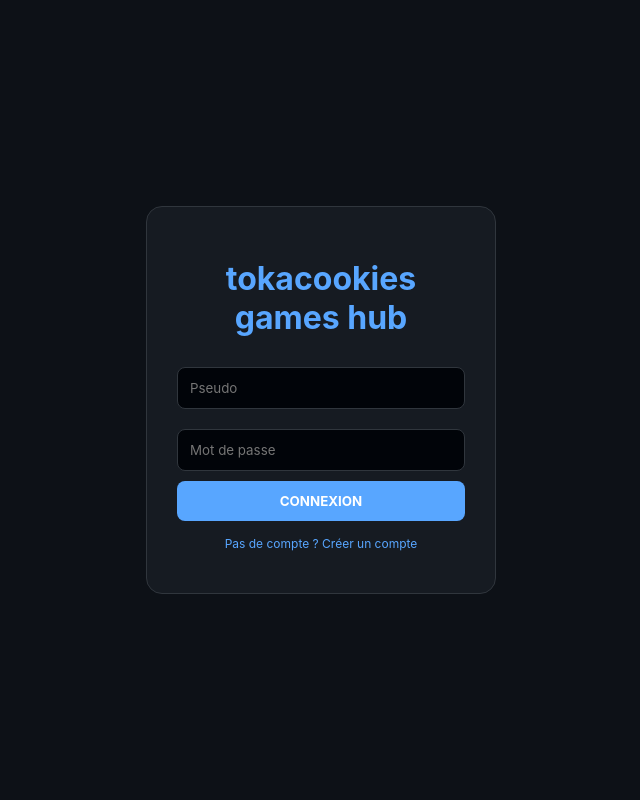
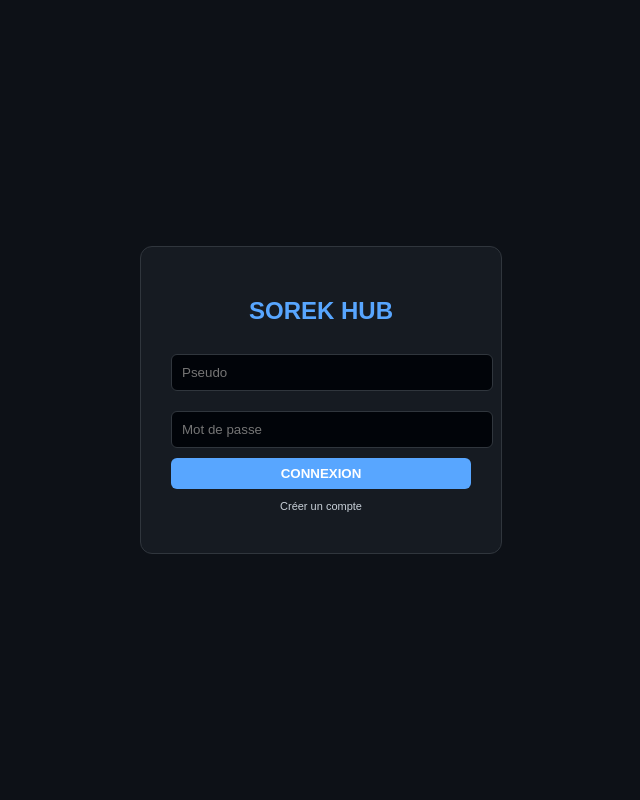
Before and after one commit to daxt61/tokacoockies_games, a Flask app: page / in a window 1280 px wide. Shown: the whole page, without its empty margins (319-959 px from the left). Run offline with Flask 3, Linux system fonts and the light colour scheme; some libraries are stand-ins or nearby versions.

Commit message:
Update index.html

```diff
--- a/templates/index.html
+++ b/templates/index.html
@@ -6,189 +6,161 @@
     <title>Sorek Hub</title>
     <script src="https://cdnjs.cloudflare.com/ajax/libs/socket.io/4.0.1/socket.io.js"></script>
     <style>
-        :root { --bg: #0d1117; --panel: #161b22; --border: #30363d; --accent: #58a6ff; --green: #238636; --red: #da3633; --text: #c9d1d9; }
-        * { box-sizing: border-box; font-family: -apple-system, sans-serif; }
-        body { margin: 0; background: var(--bg); color: var(--text); height: 100vh; overflow: hidden; display: flex; flex-direction: column; }
+        :root { --bg: #0d1117; --panel: #161b22; --border: #30363d; --accent: #58a6ff; --text: #c9d1d9; }
+        body { margin: 0; background: var(--bg); color: var(--text); font-family: sans-serif; height: 100vh; display: flex; overflow: hidden; }
 
-        /* LOGIN */
-        #login-screen { position: fixed; inset: 0; background: var(--bg); z-index: 9999; display: flex; flex-direction: column; align-items: center; justify-content: center; padding: 20px; }
-        .auth-card { background: var(--panel); border: 1px solid var(--border); padding: 30px; border-radius: 16px; width: 100%; max-width: 350px; text-align: center; }
-        input { width: 100%; padding: 12px; margin: 10px 0; border-radius: 8px; border: 1px solid var(--border); background: #010409; color: white; }
+        /* AUTH */
+        #login-screen { position: fixed; inset: 0; background: var(--bg); z-index: 9999; display: flex; align-items: center; justify-content: center; }
+        .auth-card { background: var(--panel); padding: 30px; border-radius: 12px; border: 1px solid var(--border); width: 300px; text-align: center; }
+        input { width: 100%; padding: 10px; margin: 10px 0; background: #010409; border: 1px solid var(--border); color: white; border-radius: 6px; }
 
-        /* LAYOUT */
-        #app { display: flex; flex: 1; overflow: hidden; }
-        #sidebar { width: 300px; border-right: 1px solid var(--border); background: #010409; padding: 20px; display: flex; flex-direction: column; }
-        #main { flex: 1; padding: 20px; position: relative; overflow-y: auto; display: flex; flex-direction: column; align-items: center; }
+        /* PANELS */
+        #sidebar-left { width: 260px; border-right: 1px solid var(--border); background: #010409; padding: 15px; }
+        #main-content { flex: 1; padding: 20px; display: flex; flex-direction: column; align-items: center; overflow-y: auto; }
+        #sidebar-right { width: 300px; border-left: 1px solid var(--border); background: #010409; display: flex; flex-direction: column; }
 
-        /* UI ELEMENTS */
-        .btn { padding: 12px 20px; border-radius: 8px; border: none; font-weight: bold; cursor: pointer; color: white; transition: 0.2s; }
-        .btn-blue { background: var(--accent); width: 100%; }
-        .btn-red { background: var(--red); }
-        .card { background: var(--panel); border: 1px solid var(--border); border-radius: 12px; padding: 15px; margin-bottom: 10px; width: 100%; }
+        /* PAINT */
+        #paint-area { width: 100%; max-width: 700px; text-align: center; }
+        canvas { background: white; border-radius: 8px; cursor: crosshair; touch-action: none; width: 100%; height: 450px; }
 
-        /* VIEWS */
-        .view { display: none; width: 100%; flex-direction: column; align-items: center; }
-        .view.active { display: flex; }
+        /* CHAT */
+        #chat-msgs { flex: 1; overflow-y: auto; padding: 10px; font-size: 14px; }
+        .msg { margin-bottom: 8px; background: var(--panel); padding: 8px; border-radius: 6px; }
+        #chat-input-area { padding: 10px; border-top: 1px solid var(--border); display: flex; }
 
         /* GAMES */
-        .grid { display: grid; grid-template-columns: repeat(3, 1fr); gap: 10px; width: 300px; margin: 20px; }
-        .cell { aspect-ratio: 1; background: var(--panel); border: 2px solid var(--border); border-radius: 12px; display: flex; align-items: center; justify-content: center; font-size: 40px; font-weight: bold; }
-        .click-btn { width: 180px; height: 180px; border-radius: 50%; background: var(--red); border: 8px solid #8e2321; font-size: 24px; color: white; font-weight: bold; box-shadow: 0 8px 0 #5c0f0f; }
-        .click-btn:active { transform: translateY(4px); box-shadow: 0 4px 0 #5c0f0f; }
-        canvas { background: white; border-radius: 12px; width: 100%; max-width: 600px; height: 400px; touch-action: none; }
+        .game-overlay { display: none; position: absolute; top: 50px; background: var(--bg); border: 2px solid var(--accent); padding: 20px; border-radius: 15px; z-index: 100; }
+        .grid { display: grid; grid-template-columns: repeat(3, 1fr); gap: 5px; width: 240px; }
+        .cell { width: 75px; height: 75px; background: var(--panel); border: 1px solid var(--border); display: flex; align-items: center; justify-content: center; font-size: 30px; font-weight: bold; }
+
+        .btn { padding: 8px 12px; border: none; border-radius: 6px; cursor: pointer; background: var(--accent); color: white; font-weight: bold; }
+        .btn-defi { padding: 4px 8px; font-size: 12px; }
 
         /* MODALE */
         #modal { display: none; position: fixed; inset: 0; background: rgba(0,0,0,0.8); z-index: 5000; align-items: center; justify-content: center; }
-        .modal-content { background: var(--panel); padding: 30px; border-radius: 20px; border: 1px solid var(--accent); text-align: center; width: 80%; max-width: 320px; }
-
-        /* MOBILE FIXES */
-        @media (max-width: 768px) {
-            #sidebar { display: none; }
-            #nav-mob { display: flex; position: fixed; bottom: 0; width: 100%; height: 65px; background: #010409; border-top: 1px solid var(--border); justify-content: space-around; align-items: center; }
-            #main { padding-bottom: 80px; }
-        }
-        #nav-mob { display: none; }
-        .nav-btn { background: none; border: none; color: var(--text); font-size: 20px; display: flex; flex-direction: column; align-items: center; }
+        .modal-box { background: var(--panel); padding: 20px; border-radius: 12px; border: 1px solid var(--accent); text-align: center; }
     </style>
 </head>
 <body>
 
-    <div id="modal">
-        <div class="modal-content">
-            <h2 id="modal-title">⚔️ Défi !</h2>
-            <p id="modal-body"></p>
-            <div id="modal-btns" style="display: flex; gap: 10px; margin-top: 20px;"></div>
+    <div id="login-screen">
+        <div class="auth-card">
+            <h2 style="color:var(--accent)">SOREK HUB</h2>
+            <input id="user" placeholder="Pseudo">
+            <input id="pass" type="password" placeholder="Mot de passe">
+            <button class="btn" style="width:100%" onclick="auth('login')">CONNEXION</button>
+            <p style="font-size:11px; cursor:pointer" onclick="auth('reg')">Créer un compte</p>
         </div>
     </div>
 
-    <div id="login-screen">
-        <div class="auth-card">
-            <h1 style="color:var(--accent); margin-bottom: 20px;">tokacookies games hub</h1>
-            <div id="auth-forms">
-                <input id="user" type="text" placeholder="Pseudo">
-                <input id="pass" type="password" placeholder="Mot de passe">
-                <button class="btn btn-blue" onclick="auth('login_attempt')">CONNEXION</button>
-                <p style="font-size: 12px; margin-top: 15px; cursor: pointer; color: var(--accent);" onclick="toggleAuth(this)">Pas de compte ? Créer un compte</p>
+    <div id="modal">
+        <div class="modal-box">
+            <h3 id="m-title"></h3>
+            <div id="m-btns" style="display:flex; gap:10px; margin-top:15px"></div>
+        </div>
+    </div>
+
+    <div id="sidebar-left">
+        <h3 id="my-name">Chargement...</h3>
+        <p style="font-size:12px; color:var(--accent)">🏆 Victoires: <span id="my-wins">0</span></p>
+        <hr style="border:0; border-top:1px solid var(--border)">
+        <h4 style="color:#8b949e">EN LIGNE</h4>
+        <div id="user-list"></div>
+    </div>
+
+    <div id="main-content">
+        <div id="v-home">
+            <div id="paint-area">
+                <h3>🎨 Paint Public (Dessinez ici !)</h3>
+                <canvas id="canvas"></canvas>
+                <div style="margin-top:10px">
+                    <button class="btn" style="background:#da3633" onclick="ctx.clearRect(0,0,canvas.width,canvas.height)">Tout effacer</button>
                 </div>
             </div>
         </div>
 
-    <div id="app">
-        <aside id="sidebar">
-            <h2 id="welcome-pc">Bienvenue</h2>
-            <hr style="border:0; border-top:1px solid var(--border); margin: 20px 0;">
-            <h4 style="color: var(--accent);">Joueurs en ligne</h4>
-            <div id="user-list-pc"></div>
-        </aside>
-
-        <main id="main">
-            <div id="v-home" class="view active">
-                <h2 id="welcome-mob">Salut !</h2>
-                <div id="user-list-mob" style="width: 100%;"></div>
+        <div id="v-morpion" class="game-overlay">
+            <h3 id="m-status">Morpion vs ?</h3>
+            <div class="grid" id="tic-grid"></div>
+            <button class="btn" style="margin-top:15px; width:100%; background:#da3633" onclick="quit()">Quitter</button>
         </div>
 
-            <div id="v-morpion" class="view">
-                <h3>Morpion vs <span class="opp-name"></span></h3>
-                <div class="grid" id="tic-grid"></div>
-                <button class="btn btn-red" onclick="quit()">Abandonner</button>
+        <div id="v-cw" class="game-overlay">
+            <h3>⚡ Click War !</h3>
+            <h1 id="cw-timer">10</h1>
+            <button id="cw-btn" style="width:150px; height:150px; border-radius:50%; background:red; color:white; font-weight:bold; font-size:20px" onclick="cwHit()">TAPPE !</button>
+            <p>Ton score: <span id="my-cw">0</span></p>
+        </div>
     </div>
 
-            <div id="v-clickwar" class="view">
-                <h3>Click War !</h3>
-                <h1 id="cw-timer">10</h1>
-                <button class="click-btn" onclick="cwHit()">TAP !</button>
-                <p>Mon score: <span id="my-cw">0</span></p>
+    <div id="sidebar-right">
+        <div style="padding:15px; border-bottom:1px solid var(--border)"><b>💬 TCHAT GLOBAL</b></div>
+        <div id="chat-msgs"></div>
+        <div id="chat-input-area">
+            <input id="chat-in" placeholder="Message..." style="margin:0; flex:1">
+            <button class="btn" onclick="sendMsg()" style="margin-left:5px">➤</button>
         </div>
-
-            <div id="v-paint" class="view">
-                <h3>🎨 Paint Collectif</h3>
-                <canvas id="canvas"></canvas>
-                <button class="btn btn-red" style="margin-top:10px" onclick="ctx.clearRect(0,0,canvas.width,canvas.height)">Effacer</button>
     </div>
-        </main>
-    </div>
-
-    <nav id="nav-mob">
-        <button class="nav-btn" onclick="showV('home')">🏠<small>Accueil</small></button>
-        <button class="nav-btn" onclick="showV('paint')">🎨<small>Paint</small></button>
-        <button class="nav-btn" onclick="alert('Chat bientôt dispo en plein écran !')">💬<small>Chat</small></button>
-    </nav>
 
     <script>
         const socket = io();
-        let myPseudo = "", myWins = 0, isReg = false, curRoom = null, myTurn = false;
+        let myName = "", myWins = 0, myRoom = null, myTurn = false, cwScore = 0, timer = 0;
 
-        function toggleAuth(p) {
-            isReg = !isReg;
-            p.innerText = isReg ? "Déjà un compte ? Connexion" : "Pas de compte ? Créer un compte";
-            document.querySelector('.btn-blue').innerText = isReg ? "S'INSCRIRE" : "CONNEXION";
+        // AUTH
+        function auth(mode) {
+            const u = document.getElementById('user').value, p = document.getElementById('pass').value;
+            socket.emit(mode === 'reg' ? 'register' : 'login_attempt', {pseudo: u, pw: p});
         }
-
-        function auth(type) {
-            const data = {pseudo: document.getElementById('user').value, pw: document.getElementById('pass').value};
-            socket.emit(isReg ? 'register' : 'login_attempt', data);
-        }
-
         socket.on('auth_res', d => alert(d.msg));
         socket.on('login_success', d => {
-            myPseudo = d.pseudo; myWins = d.wins;
+            myName = d.pseudo; myWins = d.wins;
             document.getElementById('login-screen').style.display = 'none';
-            document.getElementById('welcome-pc').innerText = `🏆 ${d.wins} - ${d.pseudo}`;
-            document.getElementById('welcome-mob').innerText = `Bienvenue, ${d.pseudo}`;
+            document.getElementById('my-name').innerText = myName;
+            document.getElementById('my-wins').innerText = myWins;
+            initPaint();
         });
 
+        // USERS
         socket.on('update_users', list => {
             let h = "";
             for(let id in list) {
                 if(id === socket.id) continue;
-                h += `<div class="card" style="display:flex; justify-content:space-between; align-items:center;">
-                    <div><b>${list[id].pseudo}</b><br><small>${list[id].status}</small></div>
-                    <button class="btn btn-blue" style="width:auto;" onclick="defi('${id}')">⚔️</button>
+                h += `<div class="msg" style="display:flex; justify-content:space-between; align-items:center">
+                    <span>${list[id].pseudo}</span>
+                    <button class="btn btn-defi" onclick="defi('${id}')">⚔️</button>
                 </div>`;
             }
-            document.getElementById('user-list-pc').innerHTML = h;
-            document.getElementById('user-list-mob').innerHTML = h;
+            document.getElementById('user-list').innerHTML = h;
         });
 
+        // DEFI
         function defi(id) {
-            const g = confirm("Morpion (OK) ou ClickWar (Annuler) ?") ? "Morpion" : "ClickWar";
+            const g = confirm("OK pour Morpion, Annuler pour ClickWar") ? "Morpion" : "CW";
             socket.emit('envoyer_defi', {target_id: id, game_type: g});
         }
-
         socket.on('reception_defi', d => {
-            showModal(`Défi de ${d.from_name}`, `Veux-tu jouer au ${d.game} ?`, [
-                {t: "OUI", c: "var(--green)", cb: () => socket.emit('accepter_defi', {challenger_id: d.from_id, game: d.game})},
-                {t: "NON", c: "var(--red)", cb: closeModal}
-            ]);
+            document.getElementById('m-title').innerText = `${d.from_name} te défie !`;
+            const div = document.getElementById('m-btns'); div.innerHTML = "";
+            const b1 = document.createElement('button'); b1.innerText = "ACCEPTER"; b1.className = "btn";
+            b1.onclick = () => { socket.emit('accepter_defi', {challenger_id: d.from_id, game: d.game}); document.getElementById('modal').style.display='none'; };
+            const b2 = document.createElement('button'); b2.innerText = "REFUSER"; b2.className = "btn"; b2.style.background = "red";
+            b2.onclick = () => document.getElementById('modal').style.display='none';
+            div.append(b1, b2); document.getElementById('modal').style.display = 'flex';
         });
 
-        function showModal(t, b, btns) {
-            document.getElementById('modal-title').innerText = t;
-            document.getElementById('modal-body').innerText = b;
-            const div = document.getElementById('modal-btns'); div.innerHTML = "";
-            btns.forEach(btn => {
-                const el = document.createElement('button'); el.className = "btn";
-                el.innerText = btn.t; el.style.background = btn.c; el.onclick = () => { btn.cb(); closeModal(); };
-                div.appendChild(el);
-            });
-            document.getElementById('modal').style.display = 'flex';
+        // JEUX
+        socket.on('start_game', d => {
+            myRoom = d.room; myTurn = (d.role === 'p1');
+            if(d.game === "Morpion") {
+                document.getElementById('v-morpion').style.display = 'block';
+                document.getElementById('m-status').innerText = `Morpion vs ${d.opp}`;
+                initTic();
+            } else {
+                document.getElementById('v-cw').style.display = 'block';
+                initCW();
             }
-        function closeModal() { document.getElementById('modal').style.display = 'none'; }
-
-        socket.on('start_game', d => {
-            curRoom = d.room; myTurn = (d.role === 'p1');
-            document.querySelectorAll('.opp-name').forEach(e => e.innerText = d.opp);
-            showV(d.game.toLowerCase());
-            if(d.game === "Morpion") initTic();
-            if(d.game === "ClickWar") initCW();
         });
 
-        function showV(id) {
-            document.querySelectorAll('.view').forEach(v => v.classList.remove('active'));
-            document.getElementById('v-'+id).classList.add('active');
-        }
-
-        // --- MORPION ---
         function initTic() {
             const g = document.getElementById('tic-grid'); g.innerHTML = "";
             for(let i=0; i<9; i++) {
@@ -196,72 +168,64 @@
                 c.onclick = () => {
                     if(!myTurn || c.innerText) return;
                     c.innerText = "X"; myTurn = false;
-                    socket.emit('game_action', {type: 'tic', idx: i});
-                    checkTic();
+                    socket.emit('game_action', {idx: i});
                 };
                 g.appendChild(c);
             }
         }
         socket.on('game_update', d => {
-            if(d.type === 'tic') {
             const cells = document.querySelectorAll('.cell');
-                cells[d.idx].innerText = "O"; myTurn = true;
-                checkTic();
-            }
-            if(d.type === 'cw') {
-                document.getElementById('opp-cw').innerText = d.score;
-            }
+            if(cells[d.idx]) { cells[d.idx].innerText = "O"; myTurn = true; }
         });
 
-        function checkTic() {
-            const c = Array.from(document.querySelectorAll('.cell')).map(e => e.innerText);
-            const wins = [[0,1,2],[3,4,5],[6,7,8],[0,3,6],[1,4,7],[2,5,8],[0,4,8],[2,4,6]];
-            for(let s of wins) {
-                if(c[s[0]] && c[s[0]]===c[s[1]] && c[s[0]]===c[s[2]]) {
-                    if(c[s[0]] === "X") { alert("GAGNÉ !"); socket.emit('game_win', {}); }
-                    else alert("PERDU...");
-                    quit(); return;
-                }
-            }
-        }
-
-        // --- CLICK WAR ---
-        let myScore = 0, timer = 10;
         function initCW() {
-            myScore = 0; timer = 10;
-            document.getElementById('my-cw').innerText = "0";
+            cwScore = 0; timer = 10;
             const itv = setInterval(() => {
                 timer--; document.getElementById('cw-timer').innerText = timer;
-                if(timer <= 0) {
-                    clearInterval(itv);
-                    alert("Fin ! Ton score: " + myScore);
-                    socket.emit('quit_game', {}); showV('home');
-                }
+                if(timer <= 0) { clearInterval(itv); quit(); }
             }, 1000);
         }
-        function cwHit() {
-            if(timer <= 0) return;
-            myScore++; document.getElementById('my-cw').innerText = myScore;
-            socket.emit('game_action', {type: 'cw', score: myScore});
+        function cwHit() { if(timer > 0) { cwScore++; document.getElementById('my-cw').innerText = cwScore; } }
+
+        function quit() {
+            socket.emit('quit_game');
+            document.getElementById('v-morpion').style.display = 'none';
+            document.getElementById('v-cw').style.display = 'none';
         }
+        socket.on('opp_left', () => { alert("L'adversaire est parti !"); quit(); });
 
-        function quit() { socket.emit('quit_game', {}); showV('home'); }
-        socket.on('opp_left', () => { alert("L'adversaire a quitté."); quit(); });
-
-        // --- PAINT ---
+        // PAINT
         const canvas = document.getElementById('canvas'), ctx = canvas.getContext('2d');
+        function initPaint() {
+            canvas.width = canvas.offsetWidth; canvas.height = canvas.offsetHeight;
             let drawing = false;
-        canvas.addEventListener('touchstart', (e) => { drawing=true; ctx.beginPath(); });
-        canvas.addEventListener('touchend', () => drawing=false);
-        canvas.addEventListener('touchmove', (e) => {
+            const draw = (e) => {
                 if(!drawing) return;
                 const r = canvas.getBoundingClientRect();
-            const x = (e.touches[0].clientX - r.left), y = (e.touches[0].clientY - r.top);
+                const x = (e.clientX || e.touches[0].clientX) - r.left;
+                const y = (e.clientY || e.touches[0].clientY) - r.top;
                 ctx.lineTo(x, y); ctx.stroke();
-            socket.emit('draw_data', {x, y, start: false});
-        });
+                socket.emit('draw_data', {x, y});
+            };
+            canvas.onmousedown = (e) => { drawing=true; ctx.beginPath(); };
+            canvas.onmousemove = draw;
+            window.onmouseup = () => drawing=false;
+            canvas.ontouchstart = (e) => { drawing=true; ctx.beginPath(); };
+            canvas.ontouchmove = draw;
+        }
         socket.on('draw_remote', d => { ctx.lineTo(d.x, d.y); ctx.stroke(); });
 
+        // CHAT
+        function sendMsg() {
+            const i = document.getElementById('chat-in');
+            if(i.value) { socket.emit('chat_msg', {m: i.value}); i.value = ""; }
+        }
+        socket.on('new_msg', d => {
+            const div = document.createElement('div'); div.className = "msg";
+            div.innerHTML = `<b style="color:var(--accent)">${d.u}:</b> ${d.m}`;
+            const box = document.getElementById('chat-msgs'); box.appendChild(div);
+            box.scrollTop = box.scrollHeight;
+        });
     </script>
 </body>
 </html>
```
Lines whose indentation alone changed are shown as unchanged.
